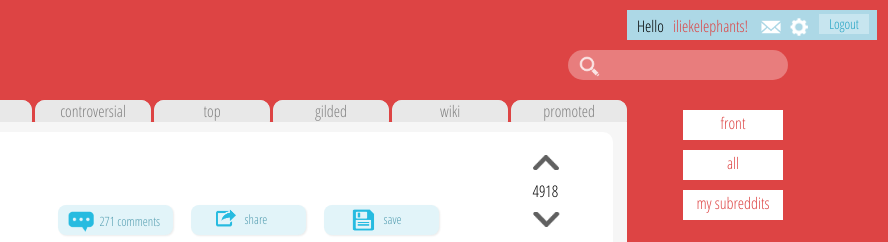
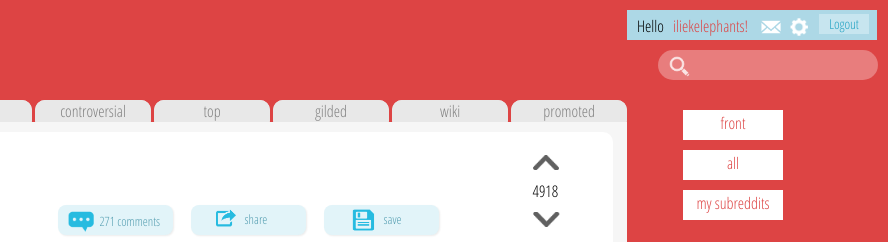
Before and after one commit to ellenhong/reddit-redesign, a plain HTML site: page index.html in a window 1280 px wide. Shown: the top 242 px of the page, 392-1280 px from the left. Drawn offline with Linux system fonts and the light colour scheme.

Commit message:
complete

```diff
--- a/assets/css/style.css
+++ b/assets/css/style.css
@@ -133,23 +133,24 @@ body {
 	background: white;
 	width: 220px;
 	height: 30px;
-	float: right;
-	margin-right: 100px;
 	margin-top: -80px;
 	opacity: 0.3;
 	z-index: -1;
 	cursor: text;
+	position: absolute;
+	display: block;
+	margin-left: 1050px;
 }
 
 #searchimg {
 	height: 27px;
 	opacity: 0.8;
-	float: right;
-	margin-right: 285px;
 	margin-top: -77px;
 	filter: invert(100%);
 	-webkit-filter: invert(100%);
 	-moz-filter: invert(100%);
+	margin-left: 1058px;
+	position: absolute;
 }
 
 #top-side-buttons {
```
